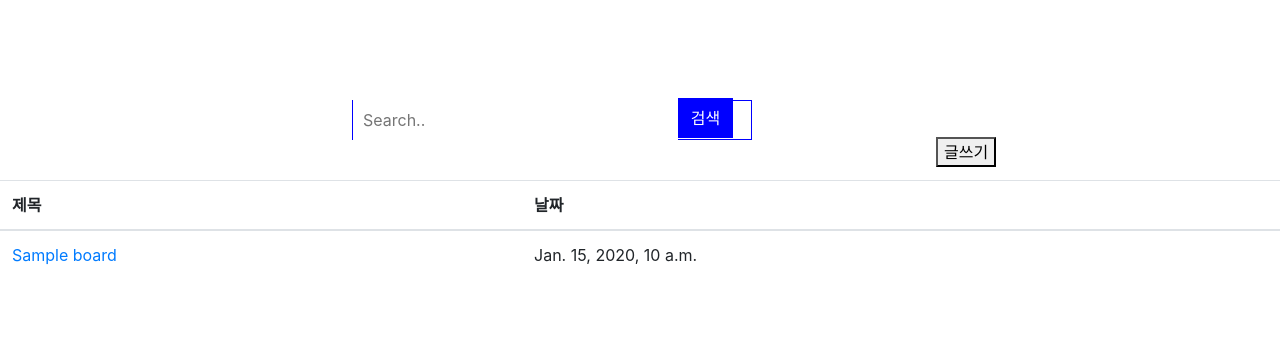
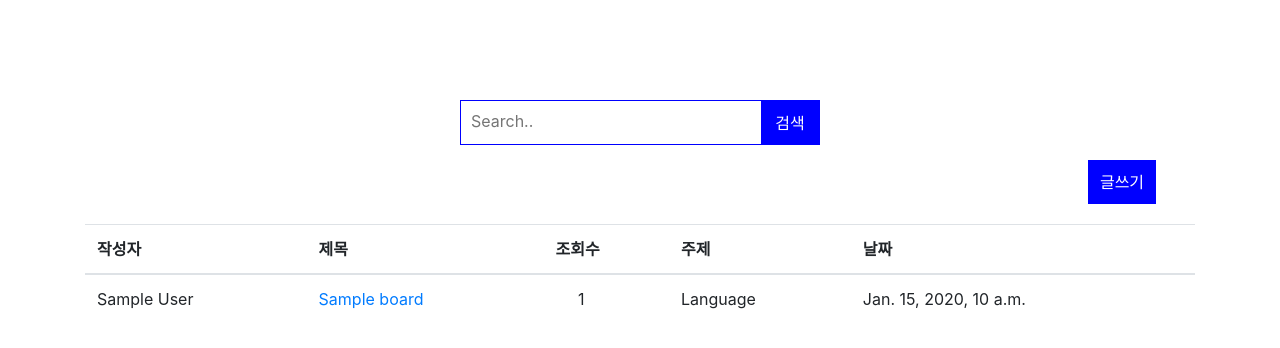
Before and after one commit to eun2ce/curious-coding, a Django app: page / in a window 1280 px wide. Shown: the top 348 px of the page. Run offline with Django 3.2, Linux system fonts and the light colour scheme; tables that the repository leaves empty hold one stand-in row (values such as "Sample post"); some libraries are stand-ins or nearby versions.

Commit message:
view count

```diff
--- a/curiouspage/board/models.py
+++ b/curiouspage/board/models.py
@@ -28,12 +28,16 @@ class Board (models.Model):
     title=models.CharField(max_length=80,null=False) #글제목
     content=models.TextField(null=False)    #글내용
     file=models.ImageField(blank=True, null=True, upload_to='media/%Y/%m/%d/') # 파일
-    hit =models.IntegerField(11, default=0) #조회수
+    count = models.PositiveIntegerField(default=0)  #조회수
     created = models.DateTimeField(auto_now_add=True) #글생성
     updated = models.DateTimeField(auto_now=True)   #글수정
 
     def __unicode__(self):
         return self.title
+
+    def update_counter(self):
+        self.count = self.count+1
+
     def save(self, *args, **kwargs):
         if self.categoryname is None:  # Set default reference
             self.categoryname = Category.objects.get(id=2)
--- a/curiouspage/board/templates/board/index.html
+++ b/curiouspage/board/templates/board/index.html
@@ -5,50 +5,42 @@
   <meta charset="utf-8">
   <title>게시판..</title>
   <style type="text/css">
-    body,
-    html {
+    body,html {
       margin: 0;
       padding: 0;
     }
+    .nav {
+      width: 100vw;
+      height: 30vh;
+    }
+.title,.content,.write {
+      display: flex;
 
-    .title,
-    .content,
-    .write {
-      display: flex;
-      /*   justify-content:center;*/
-      align-items: center;
-      display: flex;
       margin: auto;
     }
-
-    .title {
-      height: 40px;
-      width: 400px;
+    .title{
+       height: 45px;
+       width: 360px;
        border: 1px solid blue;
        background: #ffffff;
-      margin-top: 100px;
-    }
-
+       margin-top: 100px;}
      input {
        font-size: 16px;
-      width: 325px;
-      padding: 10px;
+       height: 40px;
+       width: 300px;
+       padding:10px;
        border: 0px;
-      outline: none;
-      float: left
-    }
-
+       outline:none;
+       float:left}
      .search {
-      width: 55px;
-      height: 40px;
-      border: 0px;
-      background: blue;
-      float: right;
-      color: #ffffff;
-    }
-
+       width: 58px;
+       height: 44px;
+       border:0px;
+       background:blue;
+       float:right;
+       color:#ffffff;}
      .content {
-      margin-top: 10px;
+      margin-top:200px;
       width: 80vw;
       height: 10vh;
       border: 3px solid blue;
@@ -57,50 +49,57 @@
 
     .write {
       width: 10vw;
-      height: 3vh;
-      margin-left: 70vw;
+      height: 8vh;
+      margin-left: 85vw;
+      margin-top:15px;
     }
     li {
       list-style: none;
     }
+    .write_button{
+      width: 68px;
+      height: 44px;
+      border:0px;
+      background:blue;
+      float:right;
+      color:#ffffff;
+    }
+
   </style>
   {% load static %}
   <link rel="stylesheet" type="text/css" href="{% static 'board/bootstrap.css' %}" />
-  <script type="text/javascript">
-    function goUrl(url) {
-      location.href = url;
-    }
-
-  </script>
 </head>
-
 <body>
-  <div class="nav">
-      <ul><li>
   <div class="title">
           <form action="" method="get">
              <input type ="text" name="search_word" value="{{ search_word }}" placeholder="Search..">
-     <button class="search">검색</button> </form></div></li>
-       <li> <div class="write"> <a href="{% url 'board:write_form' %}"><button>글쓰기</button> </a> </div> </li>  </ul>
-
+              <button class="search">검색</button>
+            </form> </div>
+      <div class="write"> <a href="{% url 'board:write_form' %}"><button class="write_button">글쓰기</button> </a> </div>
 </div>
-  </ul>
-  <table class="table">
+<div class="container">
+  <table class="table  table-hover">
     <thead>
       <tr>
+        <th>작성자</th>
         <th>제목</th>
+        <th>조회수</th>
+        <th>주제</th>
         <th>날짜</th>
         </tr>
     </thead>
     {% for Board in board_title %}
     <tbody>
-<td> <a href="{% url 'board:detail' Board.id %}" {{Board.title}}</a>
-  {{Board.title}}</td>
+     <td>{{Board.author}}</td>
+     <td> <a href="{% url 'board:detail' Board.id %}" {{Board.title}}</a>{{Board.title}}</td>
+     <td>&nbsp&nbsp&nbsp&nbsp {{Board.count}} </td>
+     <td> {{Board.subject_type}}</td>
      <td>{{Board.created}}</td>
     </tbody>
 {% endfor %}
   </table>
-
+</div>
+  </div>
 </body>
 
 </html>
--- a/curiouspage/board/views.py
+++ b/curiouspage/board/views.py
@@ -19,10 +19,19 @@ class IndexView(generic.ListView):
             return Board.objects.filter(title__icontains=search_word)
         return Board.objects.order_by('-id')
 
+
 class DetailView(generic.DetailView):
     model = Board
     template_name = 'board/detail.html'
     context_object_name = 'board_detail'
+
+    def get_object(self):
+        statute = super().get_object()
+        statute.count += 1
+        statute.save()
+        return statute
+
+
 
 def writedel_confirm_pw(request,pk):
     board = get_object_or_404(Board,pk=pk)
```
Also changed, not shown: curiouspage/board/templates/board/detail.html (+79 -43 lines), curiouspage/board/migrations/0004_auto_20180708_1522.py (added). Lines whose indentation alone changed are shown as unchanged.
